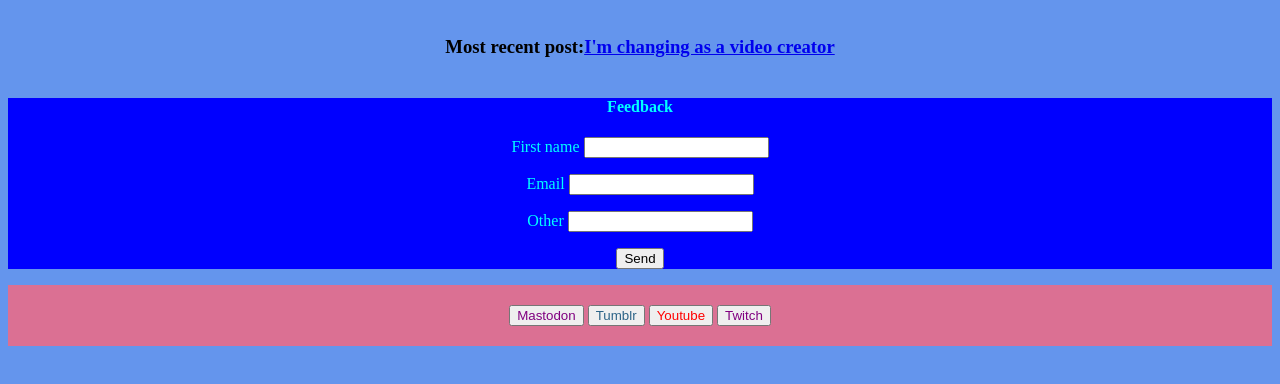
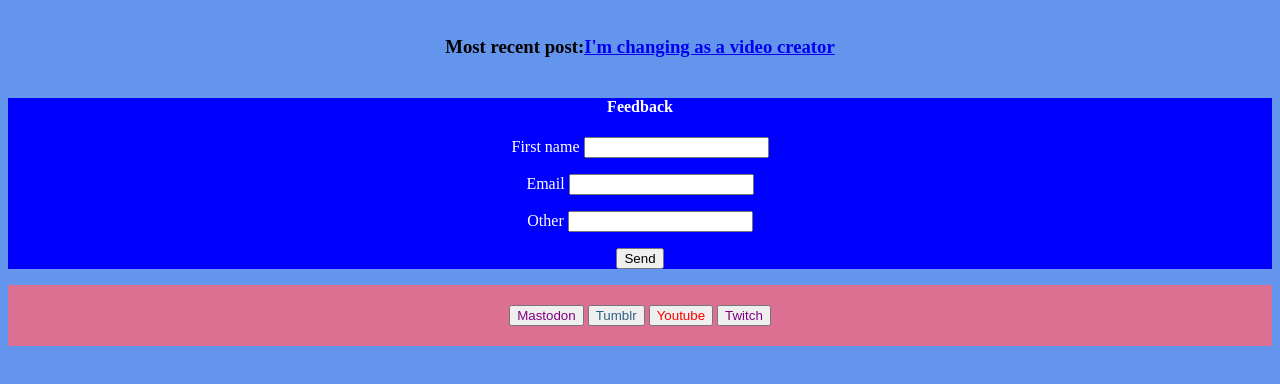
Before and after one commit to BenjaminPythonAndGames/BenjaminPythonAndGames-PublicBlog, a plain HTML site: page index.html in a window 1280 px wide. Shown: the part 154-538 px from the top of the page. Drawn offline with Linux system fonts and the light colour scheme.

Commit message:
COLORS 0:

```diff
--- a/Stylesheet.css
+++ b/Stylesheet.css
@@ -12,6 +12,6 @@ body {
 form {
     text-align: center;
     background-color: blue;
-    color: cyan;
+    color: #fff;
 
 }
```
